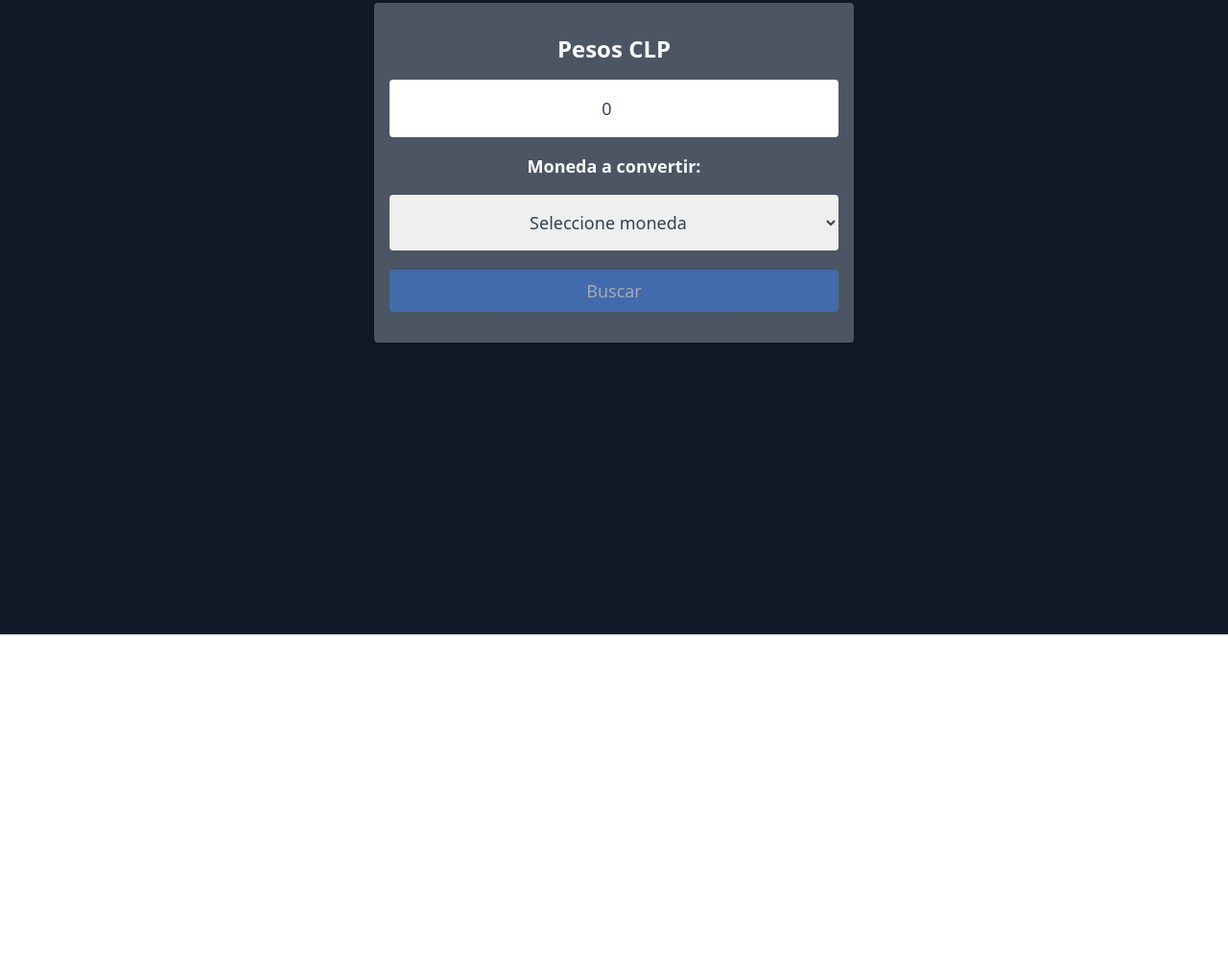
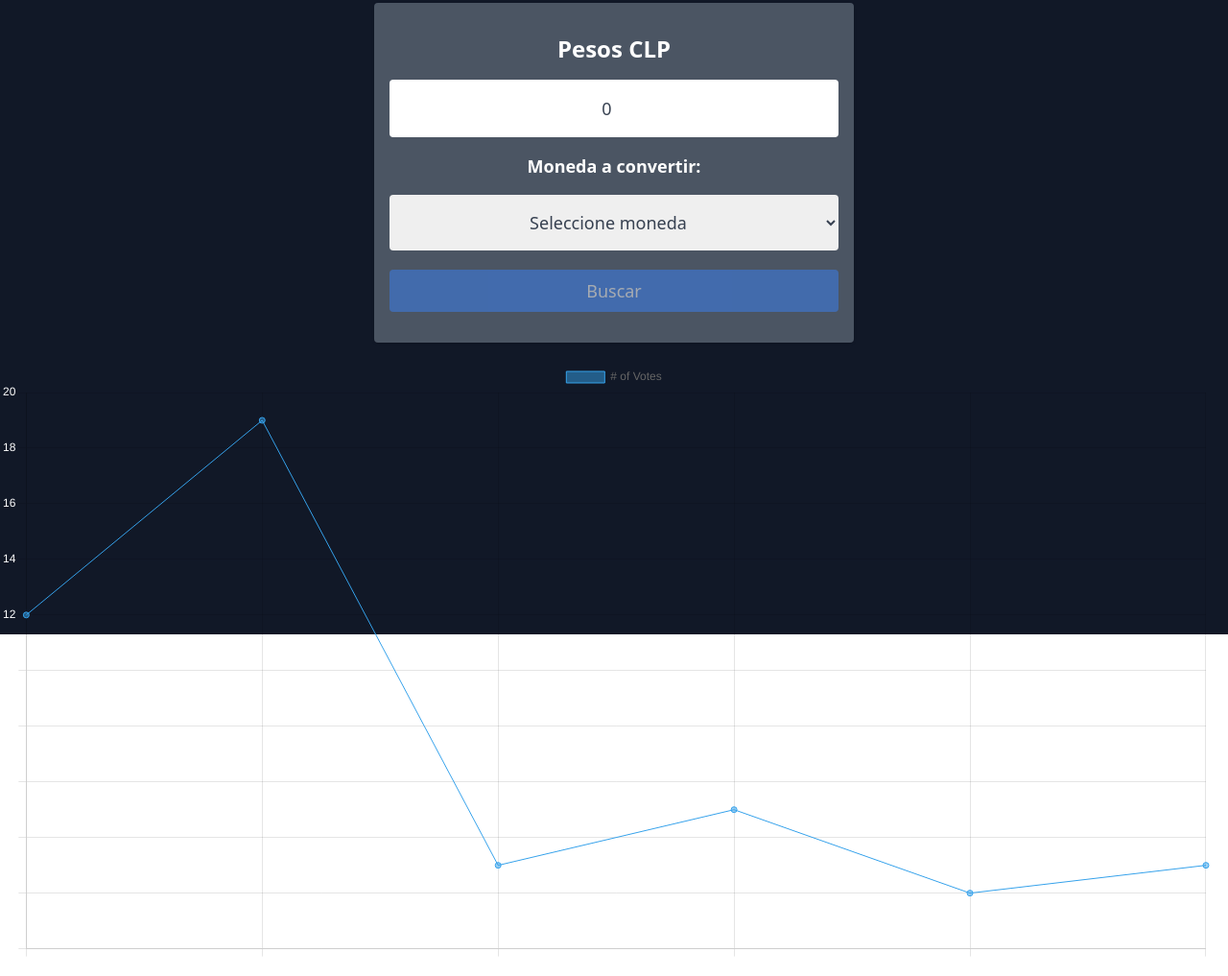
Before and after one commit to teoisnotdead/dl-conversor-monedas, a plain HTML site: page index.html in a window 1280 px wide. Shown: the part 139-1156 px from the top of the page at 96% size. Before the commit the page ends 800 px from the top, so only its background shows below. Drawn offline with nearby package versions, Linux system fonts and the light colour scheme.

Commit message:
Se integra libreia chartjs

```diff
--- a/assets/js/script.js
+++ b/assets/js/script.js
@@ -78,3 +78,36 @@ const handleConversion = async () => {
 selectCurrency.addEventListener('change', updateBtnState)
 inputAmount.addEventListener('input', updateBtnState)
 btnBuscar.addEventListener('click', handleConversion)
+
+
+const chart = document.getElementById('chart');
+
+new Chart(chart, {
+  type: 'line',
+  data: {
+    labels: ['Red', 'Blue', 'Yellow', 'Green', 'Purple', 'Orange'],
+    datasets: [{
+      label: '# of Votes',
+      data: [12, 19, 3, 5, 2, 3],
+      borderWidth: 1,
+    }]
+  },
+  options: {
+    scales: {
+      y: {
+        beginAtZero: true,
+        ticks: {
+          color: 'white'
+        }
+      }
+      , x: {
+        beginAtZero: true,
+        ticks: {
+          color: 'white'
+        }
+      }
+
+    }
+
+  }
+});
--- a/index.html
+++ b/index.html
@@ -33,10 +33,13 @@
       </div>
 
 
-      <div id="chart"></div>
+      <div class="container mx-auto mt-5">
+        <canvas id="chart"></canvas>
+      </div>
     </div>
   </main>
 
+  <script src="https://cdn.jsdelivr.net/npm/chart.js"></script>
   <script src="./assets/js/script.js"></script>
 </body>
 
```
